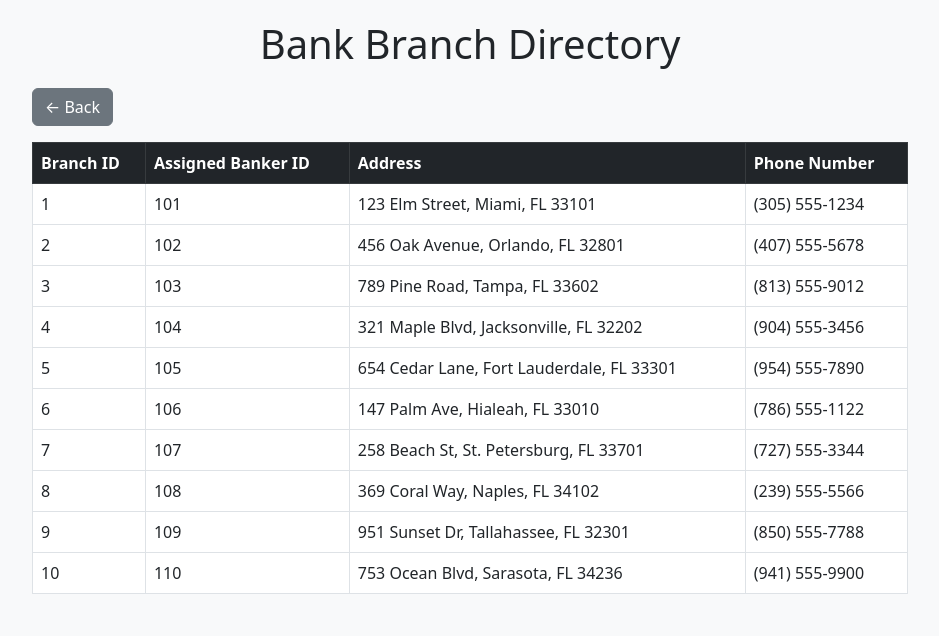
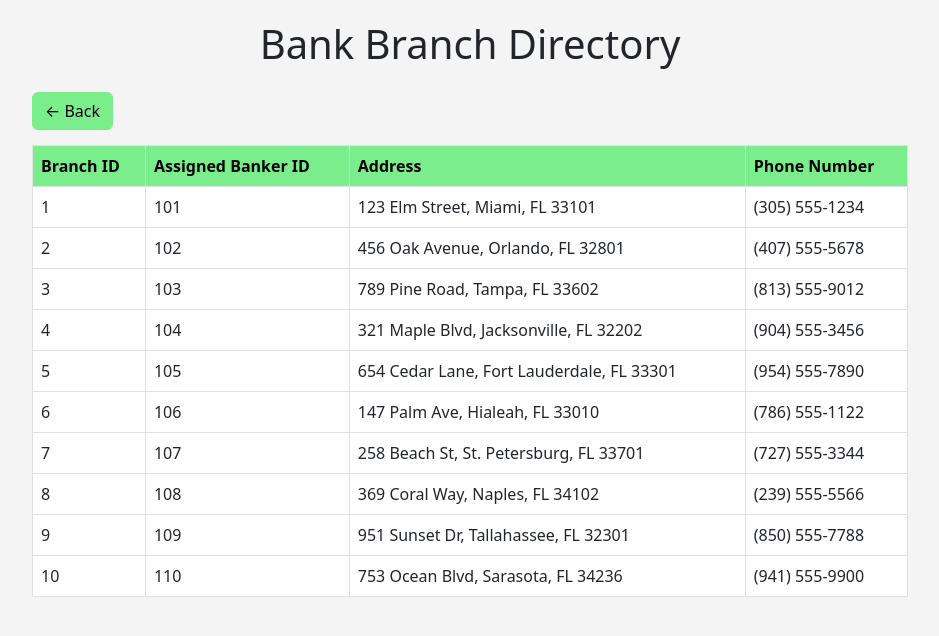
Before and after one commit to Danny-Labz/Banking-System-Database-Project, a PHP site: page /Branch.php in a window 1280 px wide. Shown: the top 636 px of the page, without its empty margins (170-1109 px from the left). Run offline with PHP 8.4, Linux system fonts and the light colour scheme; data comes from the database, SQL or seed files in the repository; both versions use the stored data as it was after the commit; a stand-in replaces the project's code that opens the database connection.

Commit message:
DB connections
and changes colors

```diff
--- a/Branch.php
+++ b/Branch.php
@@ -1,33 +1,17 @@
 <?php
 include 'config.php';
 
-// Create Branch table if it doesn't exist
-$create_sql = "CREATE TABLE IF NOT EXISTS Branch (
-    BranchID INT PRIMARY KEY,
-    AssignedBankerID INT,
-    Address VARCHAR(255),
-    PhoneNumber VARCHAR(20)
-);";
+$servername = "localhost";
+$username = "root";
+$password = "";
+$database = "banking_system";
 
-mysqli_query($conn, $create_sql);
+$conn = mysqli_connect($servername, $username, $password, $database);
 
-// Insert multiple rows of dummy data
-$insert_sql = "INSERT INTO Branch (BranchID, AssignedBankerID, Address, PhoneNumber) VALUES
-    (1, 101, '123 Elm Street, Miami, FL 33101', '(305) 555-1234'),
-    (2, 102, '456 Oak Avenue, Orlando, FL 32801', '(407) 555-5678'),
-    (3, 103, '789 Pine Road, Tampa, FL 33602', '(813) 555-9012'),
-    (4, 104, '321 Maple Blvd, Jacksonville, FL 32202', '(904) 555-3456'),
-    (5, 105, '654 Cedar Lane, Fort Lauderdale, FL 33301', '(954) 555-7890'),
-    (6, 106, '147 Palm Ave, Hialeah, FL 33010', '(786) 555-1122'),
-    (7, 107, '258 Beach St, St. Petersburg, FL 33701', '(727) 555-3344'),
-    (8, 108, '369 Coral Way, Naples, FL 34102', '(239) 555-5566'),
-    (9, 109, '951 Sunset Dr, Tallahassee, FL 32301', '(850) 555-7788'),
-    (10, 110, '753 Ocean Blvd, Sarasota, FL 34236', '(941) 555-9900')
-ON DUPLICATE KEY UPDATE Address = VALUES(Address);";
+if (!$conn) {
+    die("Connection failed: " . mysqli_connect_error());
+}
 
-mysqli_query($conn, $insert_sql);
-
-// Fetch data
 $result = mysqli_query($conn, "SELECT * FROM Branch");
 ?>
 
@@ -35,32 +19,43 @@ $result = mysqli_query($conn, "SELECT * FROM Branch");
 <html lang="en">
 <head>
     <meta charset="UTF-8">
-    <title>Bank Branch Directory</title>
+    <title>Branch Directory</title>
     <link href="https://cdn.jsdelivr.net/npm/bootstrap@5.3.0/dist/css/bootstrap.min.css" rel="stylesheet">
     <style>
         body {
             padding: 20px;
-            background-color: #f8f9fa;
+            background-color: #f4f4f4;
         }
         .container {
             max-width: 900px;
             margin: auto;
         }
-        h1 {
-            margin-bottom: 20px;
+        .table-green th {
+            background-color: #79EE8B;
+            color: #000;
         }
-        table {
-            background-color: white;
+        .table-green tr:hover {
+            background-color: #e6ffe9;
+        }
+        .btn-back {
+            margin-bottom: 15px;
+            background-color: #79EE8B;
+            border-color: #79EE8B;
+            color: #000;
+        }
+        .btn-back:hover {
+            background-color: #5edb70;
+            border-color: #5edb70;
+            color: #000;
         }
     </style>
 </head>
 <body>
     <div class="container">
-        <h1 class="text-center">Bank Branch Directory</h1>
-
-        <a href="BankAccount.php" class="btn btn-secondary mb-3">← Back</a>
-        <table class="table table-bordered table-hover">
-            <thead class="table-dark">
+        <h1 class="text-center mb-4">Bank Branch Directory</h1>
+        <a href="BankAccount.php" class="btn btn-back">← Back</a>
+        <table class="table table-bordered table-green">
+            <thead>
                 <tr>
                     <th>Branch ID</th>
                     <th>Assigned Banker ID</th>
@@ -69,7 +64,7 @@ $result = mysqli_query($conn, "SELECT * FROM Branch");
                 </tr>
             </thead>
             <tbody>
-                <?php while($row = mysqli_fetch_assoc($result)) : ?>
+                <?php while ($row = mysqli_fetch_assoc($result)): ?>
                     <tr>
                         <td><?= htmlspecialchars($row['BranchID']) ?></td>
                         <td><?= htmlspecialchars($row['AssignedBankerID']) ?></td>
```
Also changed, not shown: banking_system.sql (+21 -0 lines).
